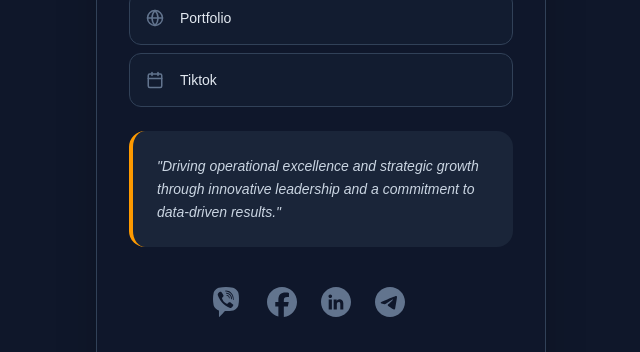
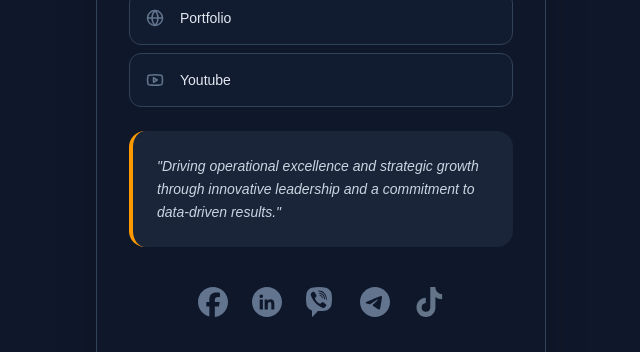
Before and after one commit to NangMyintzu-Yuki/d_card, a Next.js app: page /u/nang-myintzu in a window 1280 px wide. Shown: the part 600-952 px from the top of the page, without its empty margins (319-959 px from the left). Built offline with nearby package versions, Linux system fonts and the light colour scheme.

Commit message:
change nmz

```diff
--- a/src/app/u/nang-myintzu/page.tsx
+++ b/src/app/u/nang-myintzu/page.tsx
@@ -11,17 +11,17 @@ type Params = Promise<{ slug: string }>;
 export default function DigitalCard(props: { params: Params }) {
     const corporateLinks = [
         { title: 'Portfolio', icon: <Globe size={18} className="text-slate-500 group-hover:text-amber-500" />, url: 'https://nangmyintzu.vercel.app/' },
-        { title: 'Tiktok', icon: <Calendar size={18} className="text-slate-500 group-hover:text-amber-500" />, url: 'https://www.tiktok.com/@nmz6464?_r=1&_t=ZS-94i4kKHBpdU' },
+        { title: 'Youtube', icon: <Youtube size={18} className="text-slate-500 group-hover:text-amber-500" />, url: 'https://www.youtube.com/@nangmyintzu8203' },
         // { title: 'WeTech', icon: <TrendingUp className="text-slate-500 group-hover:text-amber-500" />, url: 'https://www.facebook.com/share/1HxKwZSuzV/' },
         // { title: 'Awareness for Excellence - A4E', icon: <Atom className="text-slate-500 group-hover:text-amber-500" />, url: 'https://www.facebook.com/share/1AQscyqqiV/' },
     ];
 
     const socialLinks = [
-        { platform: "Viber", icon: <Briefcase />, url: "viber://add?number=09259599508" },
         { platform: "Facebook", icon: <Facebook />, url: "https://www.facebook.com/share/1AQscyqqiV/" },
         { platform: "Linkedin", icon: <LinkedinIcon />, url: "https://www.linkedin.com/in/nangmyintzu/" },
+        { platform: "Viber", icon: <Briefcase />, url: "viber://add?number=09259599508" },
         { platform: "Telegram", icon: '', url: "https://t.me/+959259599508" },
-        { platform: "Youtube", icon: <Youtube />, url: "https://www.youtube.com/@nangmyintzu8203" },
+        { platform: "TikTok", icon: <Youtube />, url: "https://www.tiktok.com/@nmz6464?_r=1&_t=ZS-94i4kKHBpdU" },
     ];
     // Use React.use() to unwrap the params promise safely
     const params = React.use(props.params);
@@ -155,7 +155,7 @@ export default function DigitalCard(props: { params: Params }) {
 
                                     }
                                     {
-                                        social.platform == "Tiktok" && <svg width="30" height="30" viewBox="0 0 30 30" fill="none" xmlns="http://www.w3.org/2000/svg">
+                                        social.platform == "TikTok" && <svg width="30" height="30" viewBox="0 0 30 30" fill="none" xmlns="http://www.w3.org/2000/svg">
                                             <path d="M21.3407 0H16.2848V20.4347C16.2848 22.8696 14.3402 24.8696 11.9203 24.8696C9.50042 24.8696 7.55586 22.8696 7.55586 20.4347C7.55586 18.0435 9.45721 16.0869 11.7907 16V10.8696C6.6484 10.9565 2.5 15.1739 2.5 20.4347C2.5 25.7392 6.73482 30 11.9636 30C17.1922 30 21.427 25.6957 21.427 20.4347V9.9565C23.3284 11.3478 25.6619 12.1739 28.125 12.2174V7.08696C24.3223 6.95652 21.3407 3.82608 21.3407 0Z" fill="#64758A" />
                                         </svg>
 
```
